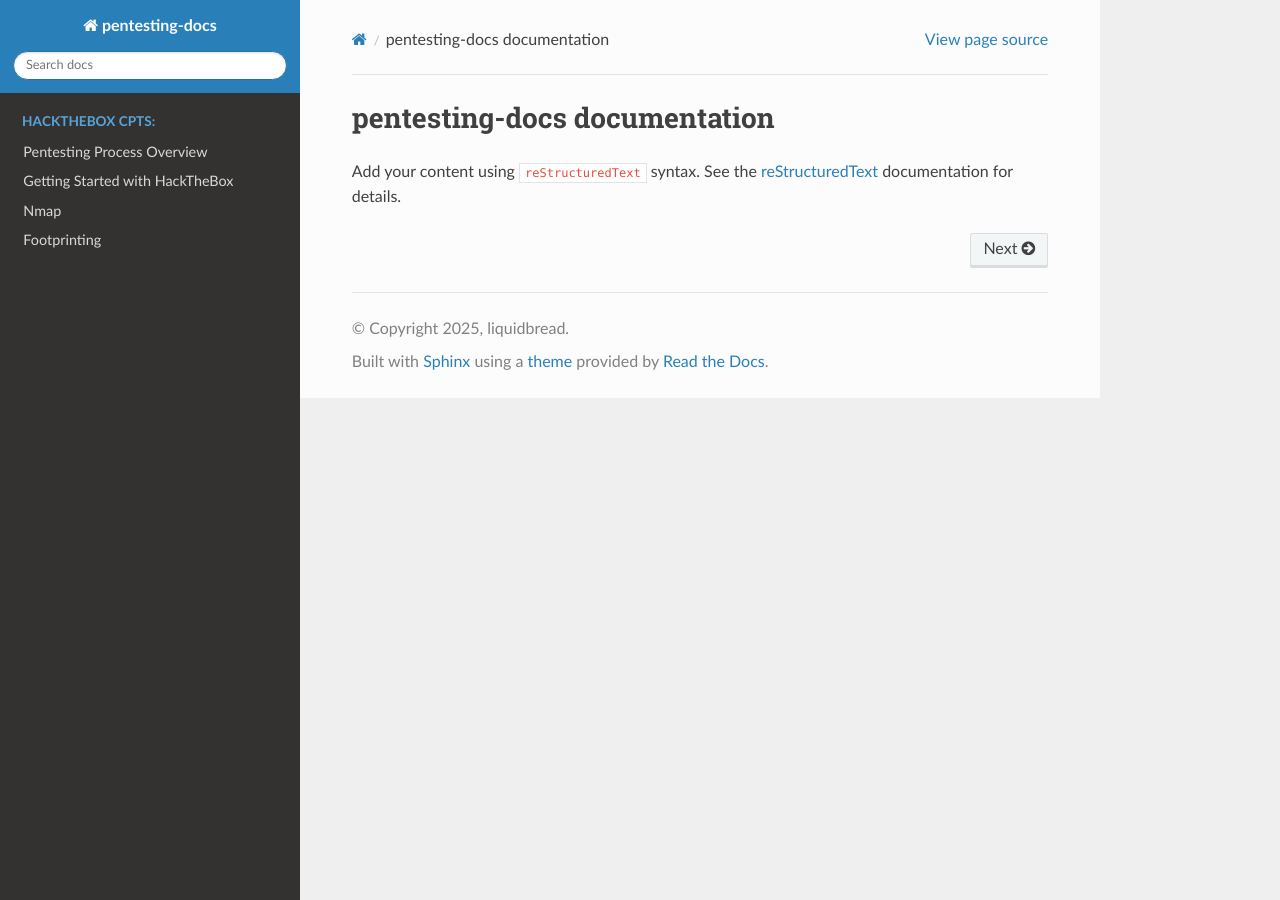
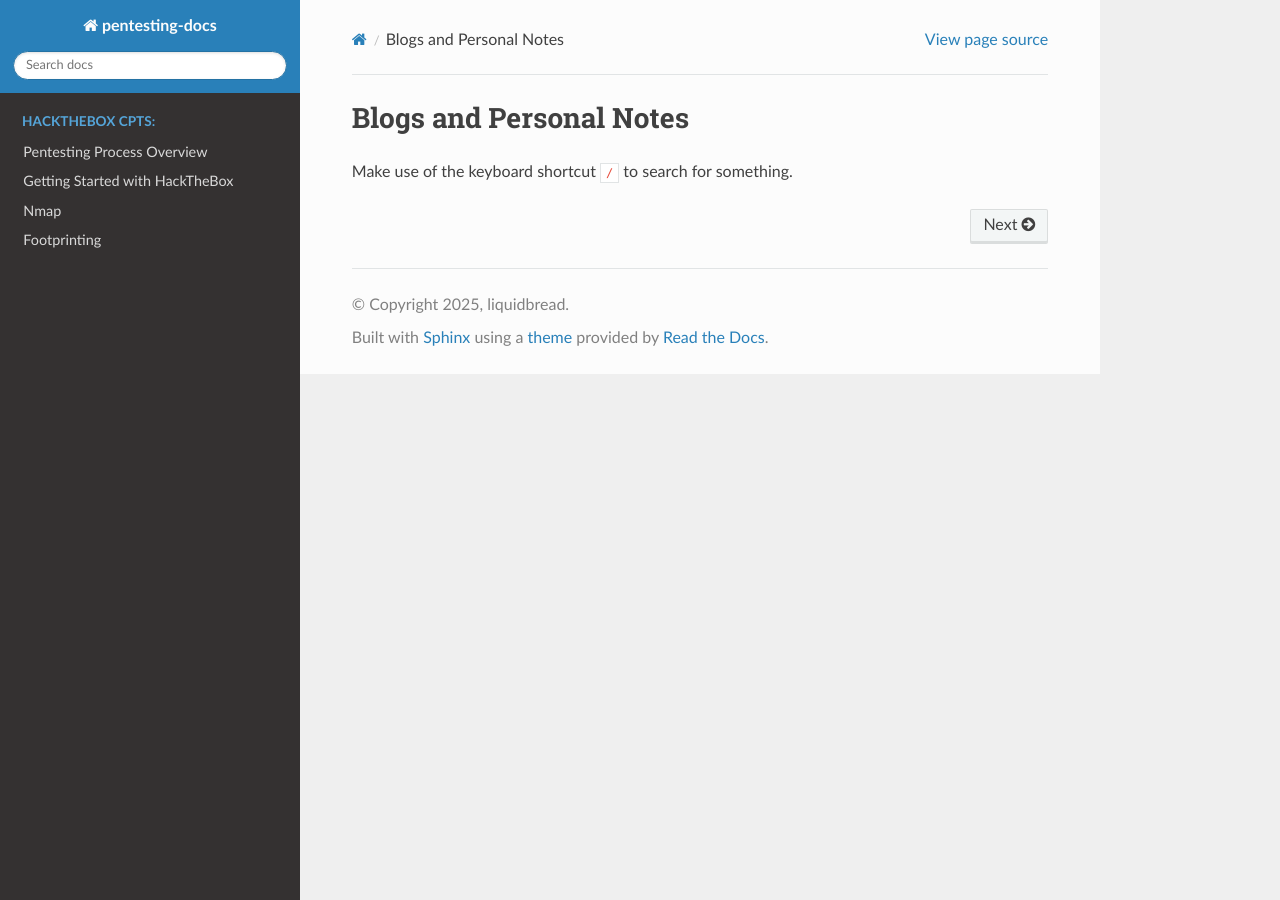
Before and after one commit to divyekalra1/rtd-personal-notes, a Sphinx documentation site: the page built from source/index.rst, in a window 1280 px wide. Built offline with Sphinx 7.4.7 and the Read the Docs theme 3.1.0, drawn with Linux system fonts in a browser that asks for light colours.

Commit message:
updated homepage text

```diff
--- a/source/index.rst
+++ b/source/index.rst
@@ -3,12 +3,10 @@
    You can adapt this file completely to your liking, but it should at least
    contain the root `toctree` directive.
 
-pentesting-docs documentation
+Blogs and Personal Notes
 =============================
 
-Add your content using ``reStructuredText`` syntax. See the
-`reStructuredText <https://www.sphinx-doc.org/en/master/usage/restructuredtext/index.html>`_
-documentation for details.
+Make use of the keyboard shortcut ``/`` to search for something.
 
 .. toctree::
    :maxdepth: 2
```
